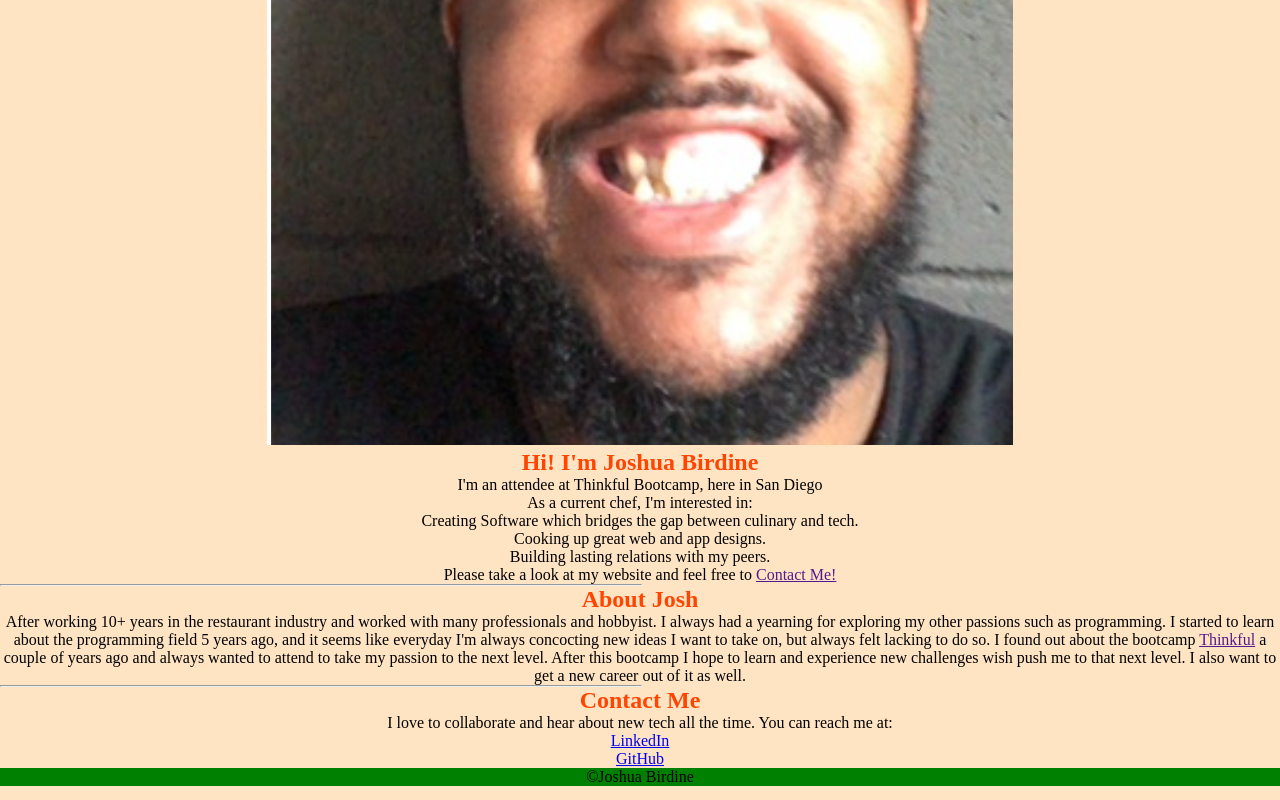
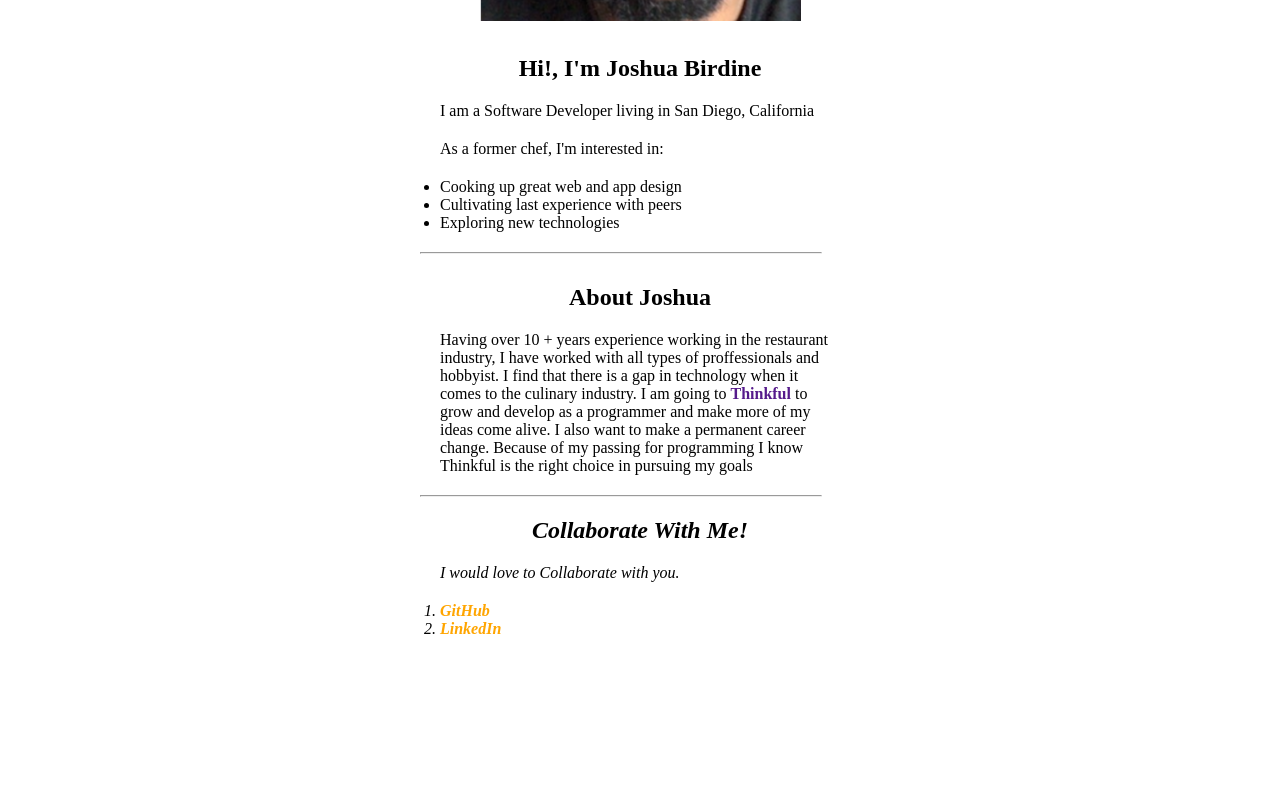
Before and after one commit to theghostintech/theghostintech.github.io, a plain HTML site: page index.html in a window 1280 px wide. Shown: the part 540-1340 px from the top of the page. Drawn offline with Linux system fonts and the light colour scheme.

Commit message:
last changes

```diff
--- a/index.html
+++ b/index.html
@@ -1,72 +1,74 @@
 <!DOCTYPE html>
 <html>
+
 <head>
-        <title></title>
+	<meta charset="utf-8">
+	<meta name="viewport" content="width=device-width">
+	<title>Joshua Birdine</title>
+	<link href="style.css" rel="stylesheet" type="text/css" />
+
 </head>
-    <link rel="stylesheet" href="style.css">
+
 <body>
-        <div>
+
 	<header>
 		<h1>Joshua Birdine</h1>
         <h3>Software Developer</h3>
 	</header>
+
+    <main>
+        <div class="wrapper">
+            <img src="src/images/thinkful1.png" alt="photo" id="photo">
         </div>
 
-        <div>
-            <div>
-                <img src="src/images/thinkful1.png" alt="my photo">
-            </div>
-        </div>
-
-        <div>
-            <article>
-                <h2>Hi! I'm Joshua Birdine</h2>
-                <p>I'm an attendee at Thinkful Bootcamp, here in San Diego</p>
-                <p>As a current chef, I'm interested in:</p>
+        <section class="wrapper">
+            <h2>Hi!, I'm Joshua Birdine</h2>
+            <p>I am a Software Developer living in San Diego, California</p>
+            <p>As a former chef, I'm interested in:</p>
             <ul>
-                    <li>Creating Software which bridges the gap between culinary and tech.</li>
-                    <li>Cooking up great web and app designs.</li>
-                    <li>Building lasting relations with my peers.</li>
+                <li>Cooking up great web and app design</li>
+                <li>Cultivating last experience with peers</li>
+                <li>Exploring new technologies</li>
             </ul>
-
-                <p>Please take a look at my website and feel free to <span><a href="">Contact Me!</a></span></p>
-            </article>
-        </div>
+        </section>
 
         <hr>
 
-        <div>
-            <main>
-                <h2>About Josh</h2>
-                <p>After working 10+ years in the restaurant industry and worked with many professionals and hobbyist.
-                    I always had a yearning for exploring my other passions such as programming. I started to learn about
-                    the programming field 5 years ago, and it seems like everyday I'm always concocting new ideas I want
-                    to take on, but always felt lacking to do so.
+        <section class="wrapper">
+            <h2>About Joshua</h2>
+            <p>Having over 10 + years experience working in the restaurant
+                industry, I have worked with all types of proffessionals and
+                hobbyist. I find that there is a gap in technology when it comes
+                to the culinary industry.
 
-                    I found out about the bootcamp <span><a href="">Thinkful</a></span> a couple of years ago and
-                    always wanted to attend to take my passion to the next level. After this bootcamp I hope to learn
-                    and experience new challenges wish push me to that next level. I also want to get a new career out
-                    of it as well.</p>
-            </main>
-        </div>
+                I am going to <a href="">Thinkful</a> to grow and develop as a programmer
+                and make more of my ideas come alive. I also want to make a permanent career change.
+
+                Because of my passing for programming I know Thinkful is the right choice
+                in pursuing my goals</p>
+        </section>
 
         <hr>
 
-        <div>
-            <article>
-                <h2>Contact Me</h2>
-                <p>I love to collaborate and hear about new tech all the time. You can reach me at:</p>
+        <address>
+            <div class="wrapper">
+                <h2>Collaborate With Me!</h2>
+                <p>I would love to Collaborate with you.</p>
                 <ol>
+                    <li><a href="https://www.github.com/theghostintech">GitHub</a></li>
                     <li><a href="https://www.linkedin.com/in/joshuabirdine">LinkedIn</a></li>
-                    <li><a href="https://www.github.com/theghostintech">GitHub</a></li>
                 </ol>
-            </article>
             </div>
 
-        <div>
+        </address>
+    </main>
+
     <footer>
-                <span>&copy;Joshua Birdine</span>
+        <span>©Joshua Birdine</span>
     </footer>
-        </div>
+
+	<script src="script.js">
+	</script>
 </body>
+
 </html>
--- a/style.css
+++ b/style.css
@@ -1,31 +1,79 @@
 *{
-    margin: 0%;
-    padding: 0%;
+    margin: 0;
 
 }
 
 body{
-    background-color: bisque;
+    background-color: white;
 }
 
-h1{
-    color: orange;
+header {
+    background-color: green;
   }
 
-h2{
-    color: orangered;
+  header h1 {
+    margin: 0;
+    color: white;
+    font-size:52px;
+    padding: 30px 0 20px 20px;
+    text-align: center;
   }
 
-div {
+  header h3 {
     text-align: center;
-    display: block;
+    color: white;
+  }
+
+  footer{
+    margin: 300px 0 0 0;
+    padding: 20px;
+    text-align: center;
+    color: orange;
+    font-weight: bold;
+    background: black;
+  }
+
+  .wrapper {
+    width: 400px;
+    text-align: center;
+    justify-content: center;
+    margin: auto;
+  }
+
+  #photo{
+    padding: 30px 0 0 0;
+    height: 400px;
+  }
+
+  section{
+    padding: 30px 0 0 0;
+  }
+
+  p{
+    text-align: left;
+    padding: 20px 0 0 0;
+  }
+
+  ul, ol{
+    padding: 20px 0 0 0;
+    text-align: left;
+
   }
 
   hr{
+    margin: 20px 0 0 420px;
     text-align: center;
-    width: 50%;
+    justify-content: center;
+    width: 400px;
   }
 
-footer{
-    background-color: green;
+  address{
+    padding: 20px 0 0 0;
+    text-align: left;
   }
+
+  a:link {
+    color: orange;
+    text-decoration: none;
+    font-weight: bold;
+  }
```
Lines whose indentation alone changed are shown as unchanged.
